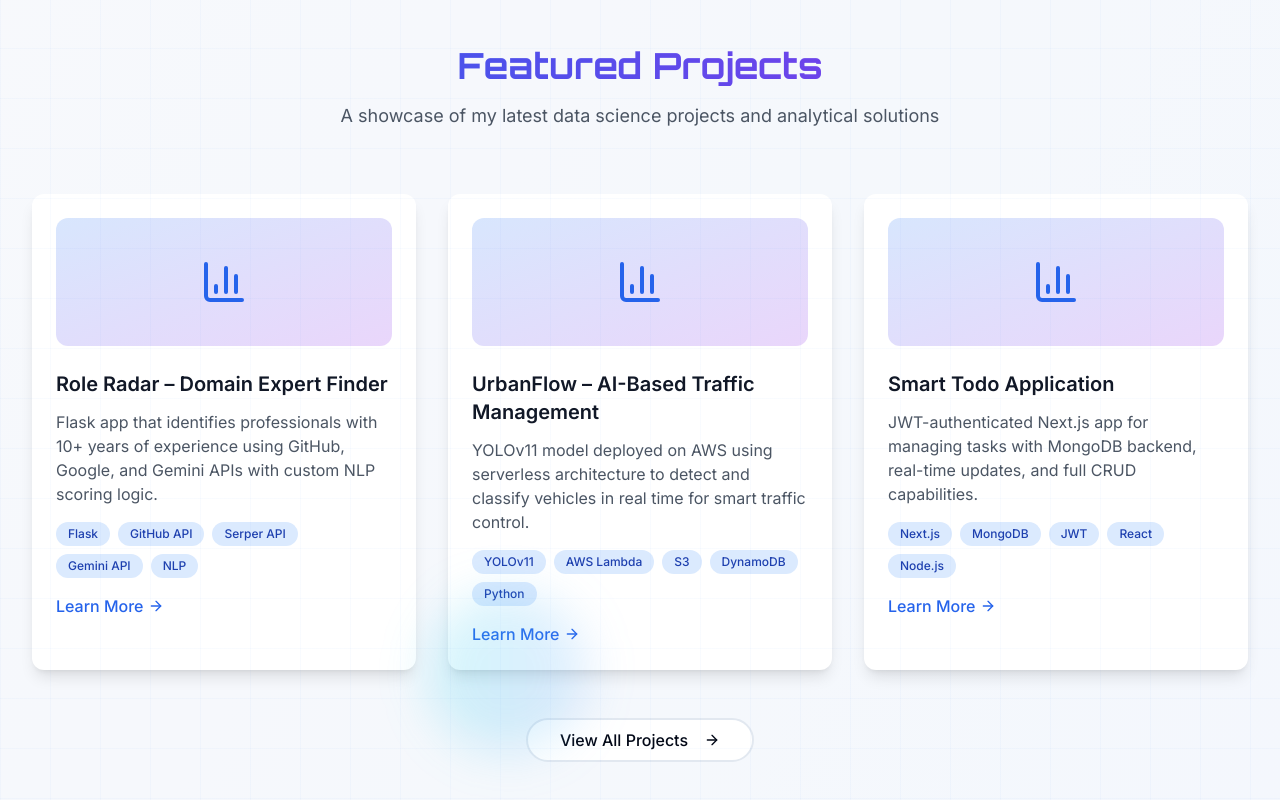
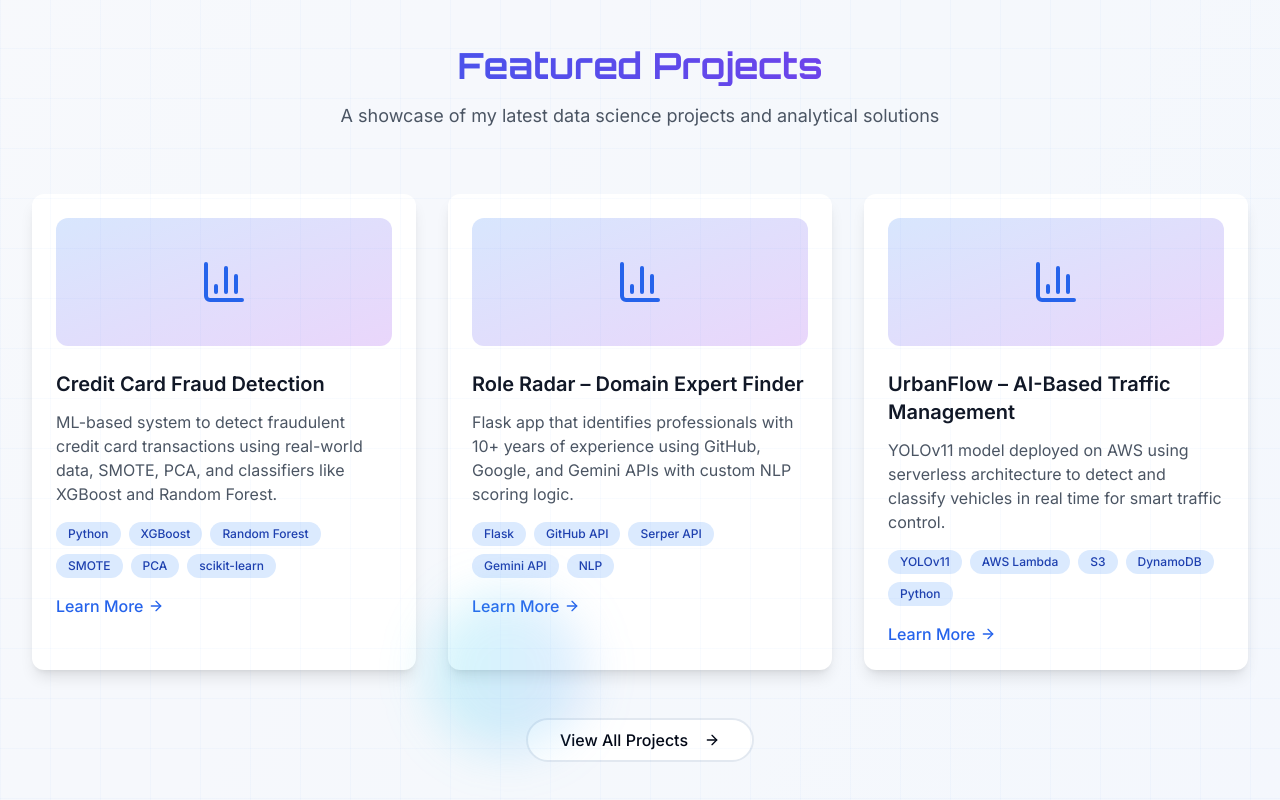
Before and after one commit to Tejeswar001/portfolio, a Next.js app: page / in a window 1280 px wide. Shown: the part 1502-2302 px from the top of the page. Built offline with nearby package versions, Linux system fonts and the light colour scheme.

Commit message:
Update featured projects list by adding "Credit Card Fraud Detection" and removing "Smart Todo Application"

```diff
--- a/app/page.tsx
+++ b/app/page.tsx
@@ -41,6 +41,21 @@ const itemVariants = {
 
 const featuredProjects = [
   {
+    title: "Credit Card Fraud Detection",
+    description:
+      "ML-based system to detect fraudulent credit card transactions using real-world data, SMOTE, PCA, and classifiers like XGBoost and Random Forest.",
+    tech: [
+      "Python",
+      "XGBoost",
+      "Random Forest",
+      "SMOTE",
+      "PCA",
+      "scikit-learn",
+    ],
+    link: "/projects/credit-card-fraud-detection",
+  },
+
+  {
     title: "Role Radar – Domain Expert Finder",
     description:
       "Flask app that identifies professionals with 10+ years of experience using GitHub, Google, and Gemini APIs with custom NLP scoring logic.",
@@ -53,13 +68,6 @@ const featuredProjects = [
       "YOLOv11 model deployed on AWS using serverless architecture to detect and classify vehicles in real time for smart traffic control.",
     tech: ["YOLOv11", "AWS Lambda", "S3", "DynamoDB", "Python"],
     link: "/projects/urbanflow",
-  },
-  {
-    title: "Smart Todo Application",
-    description:
-      "JWT-authenticated Next.js app for managing tasks with MongoDB backend, real-time updates, and full CRUD capabilities.",
-    tech: ["Next.js", "MongoDB", "JWT", "React", "Node.js"],
-    link: "/projects/smart-todo",
   },
 ];
 
```
